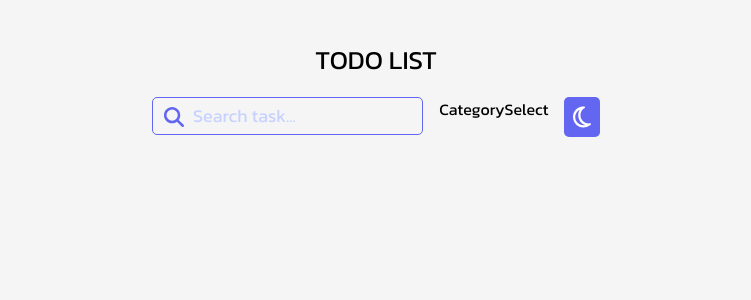
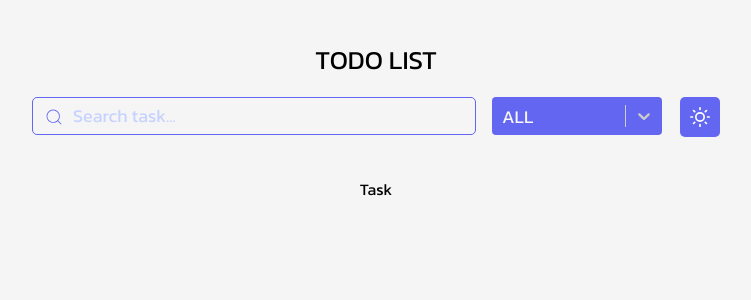
Before and after one commit to skyzerx777/ToDo-react, a React (Vite) app: page / in a window 1280 px wide. Shown: the top 300 px of the page, without its empty margins (264-1015 px from the left). Built offline with nearby package versions, Linux system fonts and the light colour scheme.

Commit message:
fixed adaptive, added category select

```diff
--- a/src/App.tsx
+++ b/src/App.tsx
@@ -1,6 +1,7 @@
 import { createContext, useState } from 'react';
 import { Helmet } from 'react-helmet';
 import './App.css';
+import Content from './components/Content';
 import SearchInput from './components/SearchInput';
 
 type ThemeContextType = {
@@ -23,7 +24,7 @@ function App() {
 					}; transition: background-color .2s`}
 				</style>
 			</Helmet>
-			<div className='max-w-3xl mx-auto px-1 md:px-10 xl:px-40 text-center pt-10'>
+			<header className='max-w-3xl mx-auto px-1 md:px-10 text-center pt-10'>
 				<h1
 					className={`uppercase text-[26px] leading-[39px] font-medium transition-colors duration-300 ${
 						theme === 'light' ? 'text-black' : 'text-white'
@@ -32,7 +33,8 @@ function App() {
 					Todo list
 				</h1>
 				<SearchInput />
-			</div>
+			</header>
+			<Content />
 		</ThemeContext.Provider>
 	);
 }
--- a/src/components/CategorySelect.tsx
+++ b/src/components/CategorySelect.tsx
@@ -1,3 +1,79 @@
+import { useRef, useState } from 'react';
+import Select from 'react-select';
+
+const options = [
+	{
+		value: 'all',
+		label: 'All',
+	},
+	{
+		value: 'completed',
+		label: 'Completed',
+	},
+	{
+		value: 'incomplete',
+		label: 'Incomplete',
+	},
+];
 export default function CategorySelect() {
-	return <div>CategorySelect</div>;
+	const [selectedOption, setSelectedOption] = useState(options[0]);
+	const selectRef = useRef(null);
+
+	const style = {
+		control: (base: object, { isFocused }) => ({
+			...base,
+			border: 0,
+			// This line disable the blue border
+			boxShadow: 'none',
+			backgroundColor: isFocused ? 'rgb(76, 78, 184)' : 'rgb(99 102 241)',
+			minWidth: '170px',
+			textAlign: 'left',
+			transition: 'all .3s',
+			':hover': {
+				boxShadow: '0 0 4px #6c63ff',
+			},
+		}),
+		singleValue: (base: object) => ({
+			...base,
+			color: '#f7f7f7',
+			textTransform: 'uppercase',
+			fontWeight: '500',
+			fontSize: '18px',
+		}),
+		option: (base: object, { isSelected, isFocused }) => ({
+			...base,
+			color: 'rgb(99 102 241)',
+			textAlign: 'left',
+			backgroundColor: isFocused ? '#e6e6ff' : isSelected ? '#cccdff' : 'none',
+			padding: '4px 12px',
+			transition: 'background-color .1s',
+			':active': {
+				backgroundColor: 'none',
+			},
+		}),
+		menu: () => ({
+			border: '1px solid rgb(99 102 241)',
+			borderRadius: '5px',
+			position: 'absolute',
+			width: '100%',
+			backgroundColor: 'rgb(245, 245, 245)',
+		}),
+	};
+
+	const onClickHandler = (event: object) => {
+		setSelectedOption(event);
+		selectRef.current?.blur();
+	};
+
+	return (
+		<Select
+			ref={selectRef}
+			defaultValue={selectedOption}
+			onChange={onClickHandler}
+			options={options}
+			isSearchable={false}
+			styles={style}
+			className='grow max-w-64'
+		/>
+	);
 }
--- a/src/components/ChangeThemeButton.tsx
+++ b/src/components/ChangeThemeButton.tsx
@@ -1,7 +1,6 @@
-import { faMoon } from '@fortawesome/free-regular-svg-icons/faMoon';
-import { faSun } from '@fortawesome/free-regular-svg-icons/faSun';
-import { FontAwesomeIcon } from '@fortawesome/react-fontawesome';
 import { useContext } from 'react';
+import { FaRegMoon } from 'react-icons/fa';
+import { FiSun } from 'react-icons/fi';
 import { ThemeContext } from '../App';
 
 export default function ChangeThemeButton() {
@@ -15,8 +14,16 @@ export default function ChangeThemeButton() {
 			onClick={changeTheme}
 			className='w-10 h-10 bg-indigo-500 rounded-[5px] text-white hover:bg-indigo-600 transition-colors duration-300'
 		>
-			{theme === 'light' && <FontAwesomeIcon icon={faMoon} size='xl' />}
-			{theme === 'dark' && <FontAwesomeIcon icon={faSun} size='xl' />}
+			{theme === 'light' && (
+				<div className='text-xl flex justify-center'>
+					<FiSun />
+				</div>
+			)}
+			{theme === 'dark' && (
+				<div className='text-xl flex justify-center'>
+					<FaRegMoon />
+				</div>
+			)}
 		</button>
 	);
 }
--- /dev/null
+++ b/src/components/Content.tsx
@@ -0,0 +1,11 @@
+import TasksList from './TasksList';
+
+export default function Content() {
+	return (
+		<main>
+			<div className='max-w-3xl mx-auto px-1 md:px-24 text-center pt-10'>
+				<TasksList />
+			</div>
+		</main>
+	);
+}
--- a/src/components/SearchInput.tsx
+++ b/src/components/SearchInput.tsx
@@ -1,6 +1,5 @@
-import { faMagnifyingGlass } from '@fortawesome/free-solid-svg-icons/faMagnifyingGlass';
-import { FontAwesomeIcon } from '@fortawesome/react-fontawesome';
 import { useContext } from 'react';
+import { CiSearch } from 'react-icons/ci';
 import { ThemeContext } from '../App';
 import CategorySelect from './CategorySelect';
 import ChangeThemeButton from './ChangeThemeButton';
@@ -8,8 +7,8 @@ import ChangeThemeButton from './ChangeThemeButton';
 export default function SearchInput() {
 	const { theme } = useContext(ThemeContext);
 	return (
-		<div className='flex gap-4 mt-[18px] relative'>
-			<div className='grow'>
+		<div className='flex flex-col xs:flex-row gap-4 mt-[18px] '>
+			<div className='grow relative'>
 				<input
 					type='text'
 					placeholder='Search task...'
@@ -19,16 +18,18 @@ export default function SearchInput() {
 							: 'border-[#f7f7f7] text-[#f7f7f7] placeholder:text-gray-500 focus:outline-gray-500'
 					}`}
 				/>
-				<FontAwesomeIcon
-					icon={faMagnifyingGlass}
-					size='lg'
-					className={`absolute left-3 top-[calc(50%-10px)] ${
+				<div
+					className={`absolute left-3 top-[calc(50%-10px)] text-xl ${
 						theme === 'light' ? 'text-indigo-500' : 'text-[#f7f7f7]'
 					} transition-colors duration-300`}
-				/>
+				>
+					<CiSearch />
+				</div>
 			</div>
-			<CategorySelect />
-			<ChangeThemeButton />
+			<div className='flex flex-nowrap gap-[18px] justify-center'>
+				<CategorySelect />
+				<ChangeThemeButton />
+			</div>
 		</div>
 	);
 }
--- /dev/null
+++ b/src/components/Task.tsx
@@ -0,0 +1,3 @@
+export default function Task() {
+	return <div>Task</div>;
+}
--- /dev/null
+++ b/src/components/TasksList.tsx
@@ -0,0 +1,5 @@
+import Task from './Task';
+
+export default function TasksList() {
+	return <Task />;
+}
--- a/tailwind.config.js
+++ b/tailwind.config.js
@@ -1,8 +1,13 @@
 /** @type {import('tailwindcss').Config} */
+
 export default {
 	content: ['./index.html', './src/**/*.{js,ts,jsx,tsx}'],
 	theme: {
-		extend: {},
+		extend: {
+			screens: {
+				xs: '475px',
+			},
+		},
 	},
 	plugins: [],
 };
```
Also changed, not shown: package.json (+3 -5 lines), 1 other file (tests, documents, lock files or other folders).
